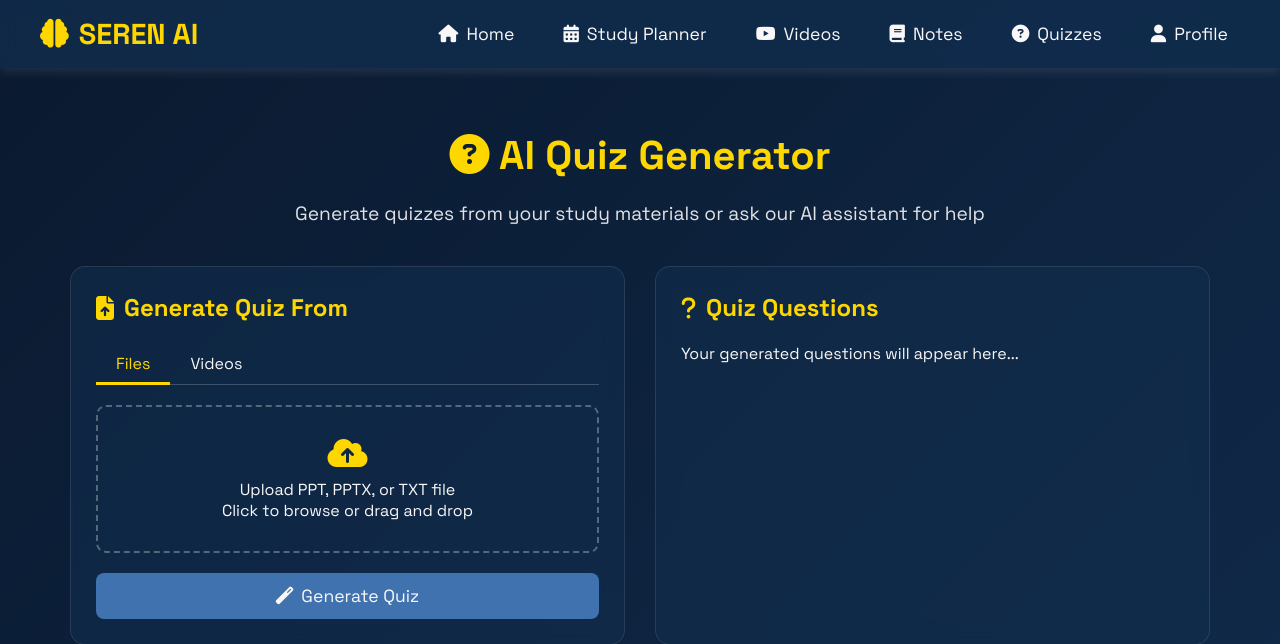
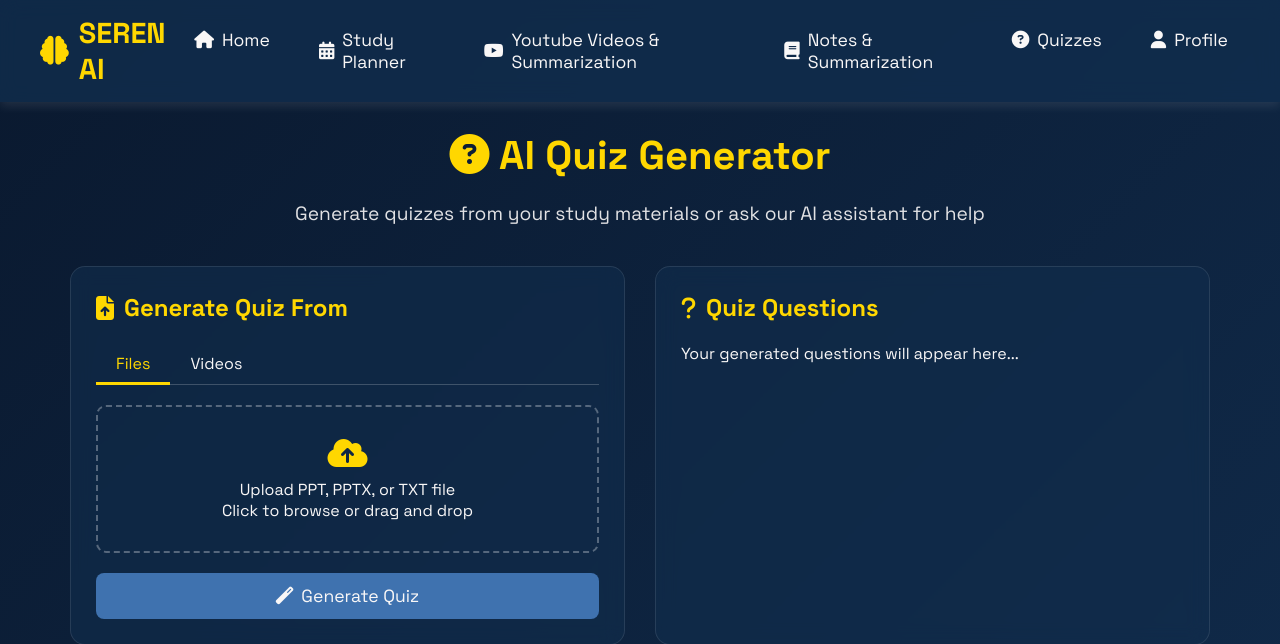
Before and after one commit to FAZILATFATIMA313/SEREN-AI, a Flask app: page /quizzzes in a window 1280 px wide. Shown: the top 644 px of the page. Run offline with Flask 3, Linux system fonts and the light colour scheme.

Commit message:
Update quizzes.html

```diff
--- a/SEREN AI/templates/quizzes.html
+++ b/SEREN AI/templates/quizzes.html
@@ -375,14 +375,15 @@ h1 {
         SEREN AI
     </div>
     <ul class="nav-links">
-            <li><a href="Index_given.html"><i class="fas fa-home"></i> Home</a></li>
-            <li><a href="study_planner.html"><i class="fas fa-calendar-alt"></i> Study Planner</a></li>
-            <li><a href="video_reco.html"><i class="fab fa-youtube"></i> Videos</a></li>
-            <li><a href="notes.html"><i class="fas fa-book"></i> Notes</a></li>
-            <li><a href="quizzes.html"><i class="fas fa-question-circle"></i> Quizzes</a></li>
-            <li><a href="user_profile.html"><i class="fas fa-user"></i> Profile</a></li>
+        <li><a href="{{ url_for('home') }}"><i class="fas fa-home"></i> Home</a></li>
+        <li><a href="{{ url_for('study_planner') }}"><i class="fas fa-calendar-alt"></i> Study Planner</a></li>
+        <li><a href="{{ url_for('video_reco') }}"><i class="fab fa-youtube"></i> Youtube Videos & Summarization</a></li>
+        <li><a href="{{ url_for('notes') }}"><i class="fas fa-book"></i> Notes & Summarization</a></li>
+        <li><a href="{{ url_for('quizzes') }}"><i class="fas fa-question-circle"></i> Quizzes</a></li>
+        <li><a href="{{ url_for('user_profile') }}"><i class="fas fa-user"></i> Profile</a></li>
     </ul>
 </nav>
+
 
     <div class="main-content">
         <h1><i class="fas fa-question-circle"></i> AI Quiz Generator</h1>
```
Lines whose indentation alone changed are shown as unchanged.
